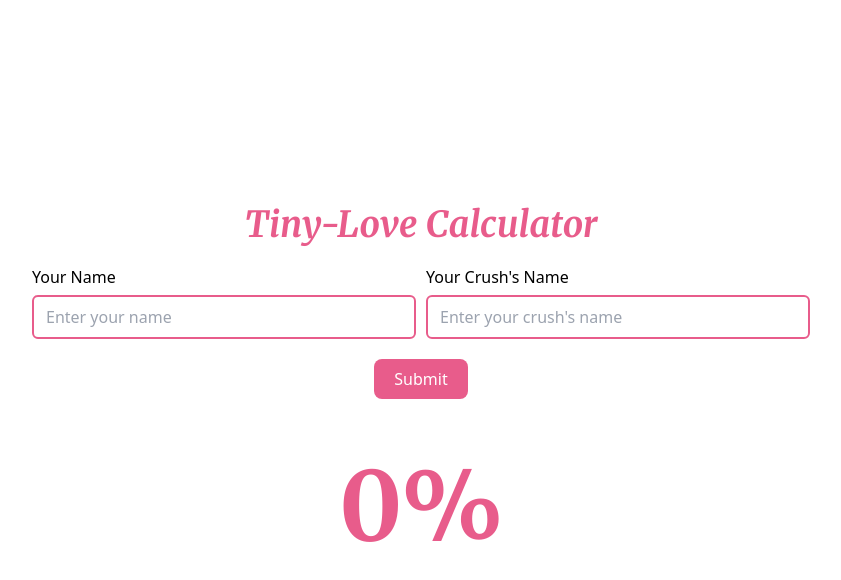
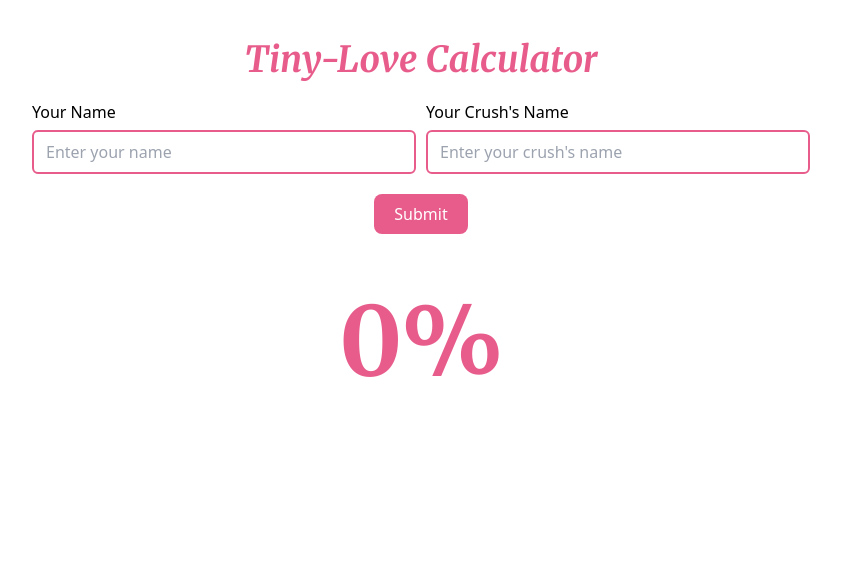
Before and after one commit to HenryAgu/TinyLoveCalculator, a React (Vite) app: page / in a window 1280 px wide. Shown: the top 580 px of the page, without its empty margins (219-1060 px from the left). Built offline with nearby package versions, Linux system fonts and the light colour scheme.

Commit message:
fix: result logic fixed

```diff
--- a/src/App.tsx
+++ b/src/App.tsx
@@ -38,7 +38,7 @@ function App() {
     }
   };
   return (
-    <main className="flex flex-col gap-y-5 items-center justify-center w-full h-screen">
+    <main className="flex flex-col gap-y-5 items-center justify-center w-full h-full my-10">
       <div>
         <h1 className="font-custom italic text-center text-2xl lg:text-4xl text-[#e85c8b] font-bold">
           Tiny-Love Calculator
```
